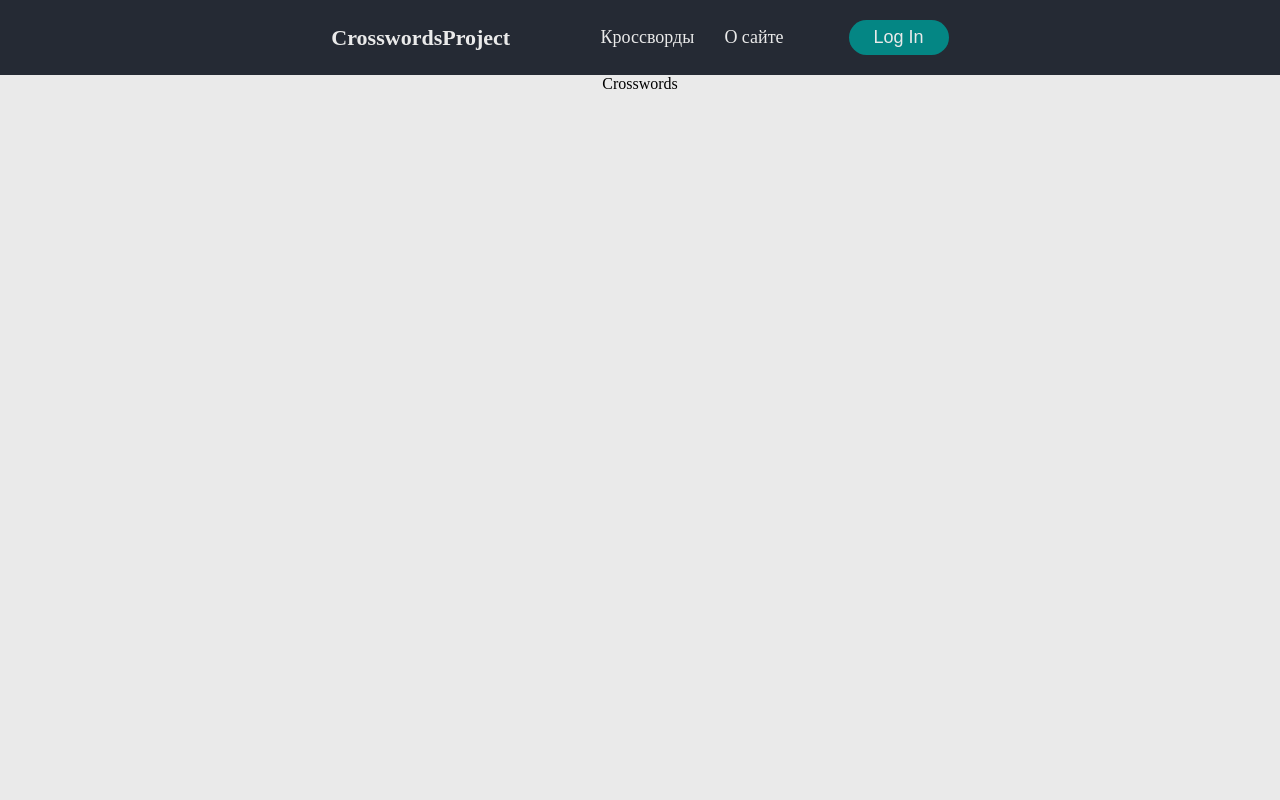
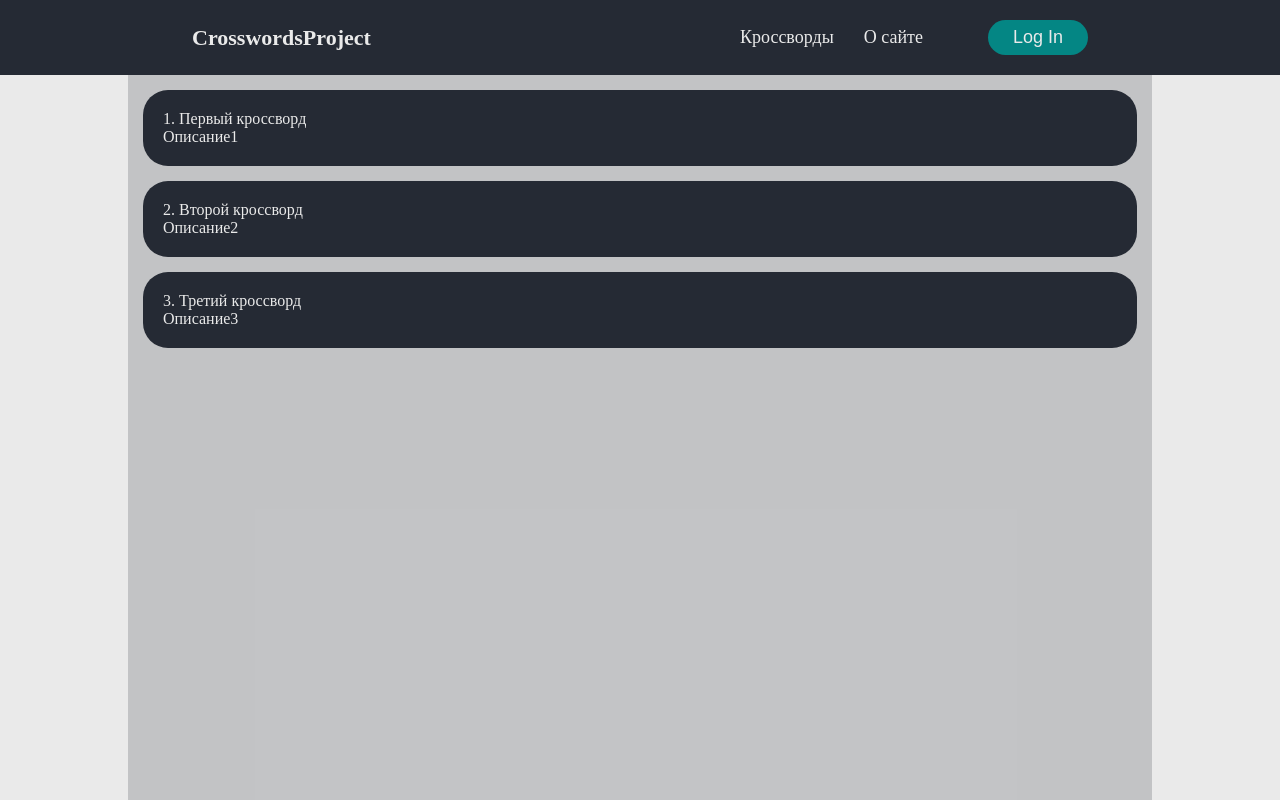
Before and after one commit to ehotline/crosswordProject, a React (Create React App) app in the folder client/: page /crosswords in a window 1280 px wide. Built offline with nearby package versions, Linux system fonts and the light colour scheme.

Commit message:
Стили, список кроссвордов

```diff
--- a/client/src/pages/Crosswords.jsx
+++ /dev/null
@@ -1,9 +0,0 @@
-import React from 'react'
-
-const Crosswords = () => {
-  return (
-    <div>Crosswords</div>
-  )
-}
-
-export default Crosswords
--- /dev/null
+++ b/client/src/pages/Crosswords/CrosswordItem.jsx
@@ -0,0 +1,17 @@
+import React from 'react'
+import './Crosswords.css'
+
+const CrosswordItem = ({ crossword }) => {
+    return (
+        <div className='crosswordItem'>
+            <div className='title'>
+                {crossword.Id}. {crossword.Title}
+            </div>
+            <div className='description'>
+                {crossword.Description}
+            </div>
+        </div>
+    )
+}
+
+export default CrosswordItem
--- /dev/null
+++ b/client/src/pages/Crosswords/Crosswords.css
@@ -0,0 +1,23 @@
+.crosswordsList {
+    width: 80vw;
+    height: 100vh;
+    display: inline;
+    align-content: space-between;
+    direction: row;
+    background-color: #252A3433;
+}
+
+.crosswordItem {
+    box-sizing: border-box;
+    border: 5px solid transparent;
+    padding: 15px;
+    margin: 15px;
+    background: #252A34;
+    border-radius: 25px;
+    color: #EAEAEA;
+    transition: .3s ease ;
+}
+
+.crosswordItem:hover {
+    border-color: #048684;
+}
--- /dev/null
+++ b/client/src/pages/Crosswords/Crosswords.jsx
@@ -0,0 +1,29 @@
+import React, { useEffect, useState } from 'react'
+import CrosswordItem from './CrosswordItem'
+
+const Crosswords = () => {
+    const [crosswords, setCrosswords] = useState([])
+    useEffect(() => {
+        setCrosswords([
+            { Id: 1, Title: 'Первый кроссворд', Description: 'Описание1' },
+            { Id: 2, Title: 'Второй кроссворд', Description: 'Описание2' },
+            { Id: 3, Title: 'Третий кроссворд', Description: 'Описание3' }
+        ])
+    }, [])
+    if(!crosswords.length) {
+        return(
+            <div>Кроссвордов нет...</div>
+        )
+    }
+    return (
+        <div className='crosswordsList'>
+            {
+                crosswords.map(c =>
+                    <CrosswordItem key={c.Id} crossword={c}/>
+                )
+            }
+        </div>
+    )
+}
+
+export default Crosswords
--- a/client/src/pages/Info.jsx
+++ b/client/src/pages/Info.jsx
@@ -1,9 +1,9 @@
 import React from 'react'
 
 const Info = () => {
-  return (
-    <div>Info</div>
-  )
+    return (
+        <div>Info</div>
+    )
 }
 
 export default Info
--- a/client/src/routes.js
+++ b/client/src/routes.js
@@ -1,4 +1,4 @@
-import Crosswords from "./pages/Crosswords"
+import Crosswords from "./pages/Crosswords/Crosswords"
 import Info from "./pages/Info"
 
 export const privateRoutes = [
--- a/client/src/styles/Header.css
+++ b/client/src/styles/Header.css
@@ -1,9 +1,9 @@
 .header {
     display: flex;
     align-items: center;
-    justify-content: space-evenly;
+    justify-content: space-between;
     width: 100vw;
-    padding: 20px 20%;
+    padding: 20px 15%;
     background: #252A34;
 }
 
@@ -20,7 +20,7 @@ a {
 }
 
 a:hover {
-    color: #08D9D6;
+    color: #048684;
 }
 
 button {
```
